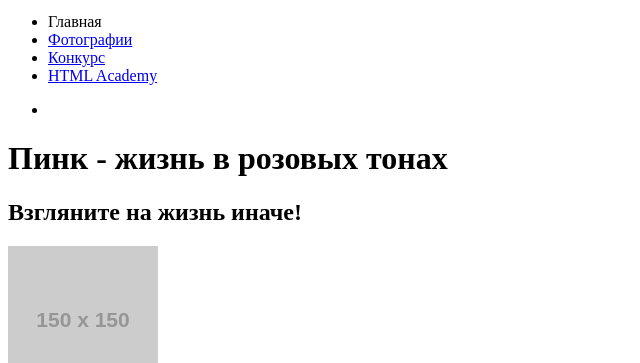
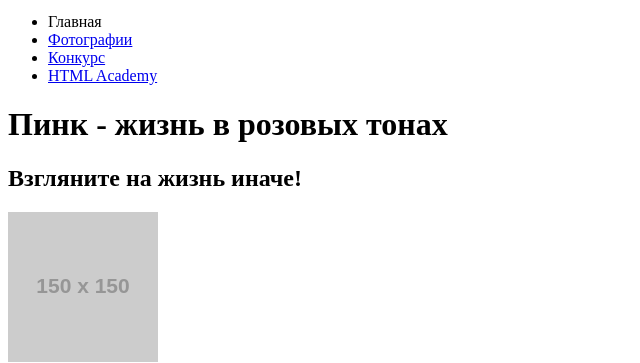
Before and after one commit to antonsos/375363-pink-20, a website: page source/index.html in a window 1280 px wide. Shown: the part 186-549 px from the top of the page, without its empty margins (0-640 px from the left). Drawn offline with Linux system fonts and the light colour scheme; placeholder pictures from the web are drawn by us.

Commit message:
Убрал ссылку не страницу входа, так как на данном этапе ее нет на макетах.

```diff
--- a/source/index.html
+++ b/source/index.html
@@ -38,11 +38,6 @@
               <a href="#">
                 HTML Academy
               </a>
-            </li>
-          </ul>
-          <ul class="main-nav__list user-list">
-            <li class="user-list__item">
-              <a href="login.html" class="user-list__login js-login"></a>
             </li>
           </ul>
         </div>
```
Also changed, not shown: source/form.html (+0 -5 lines), source/photo.html (+0 -5 lines).
